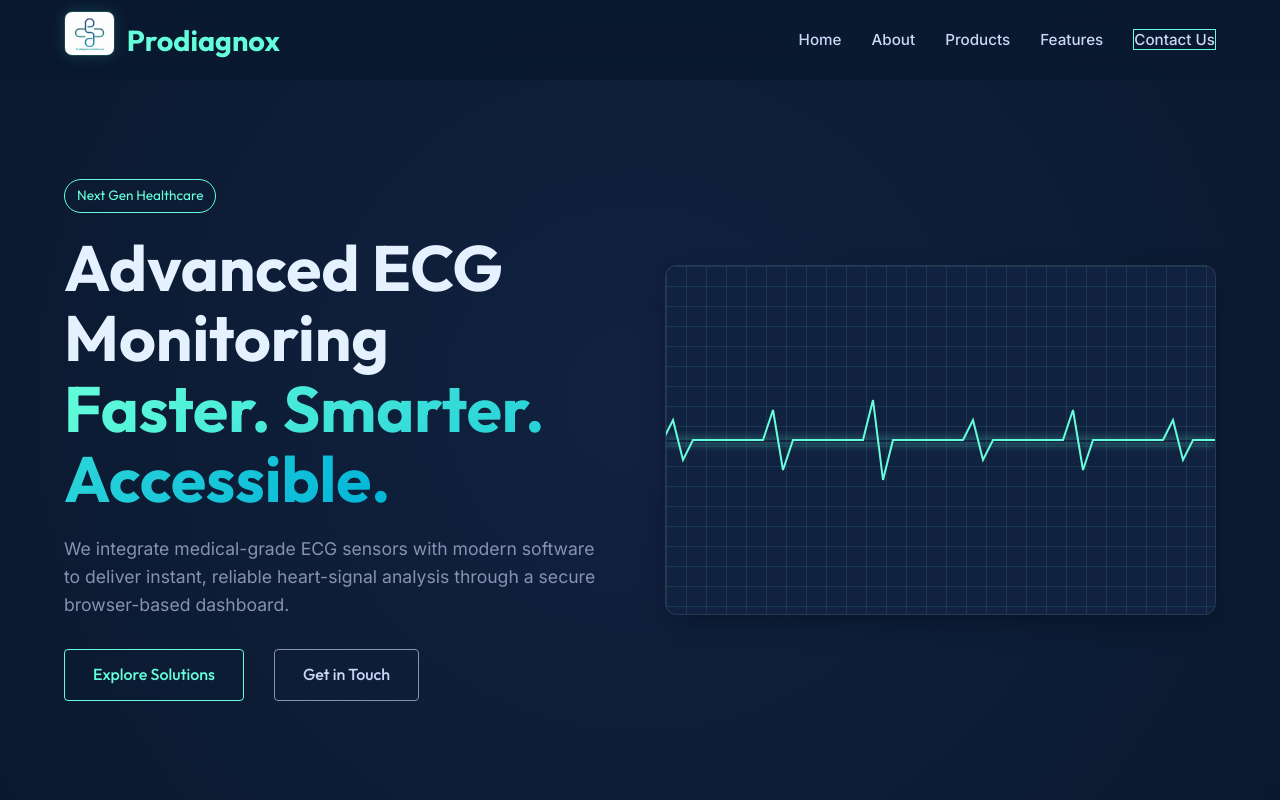
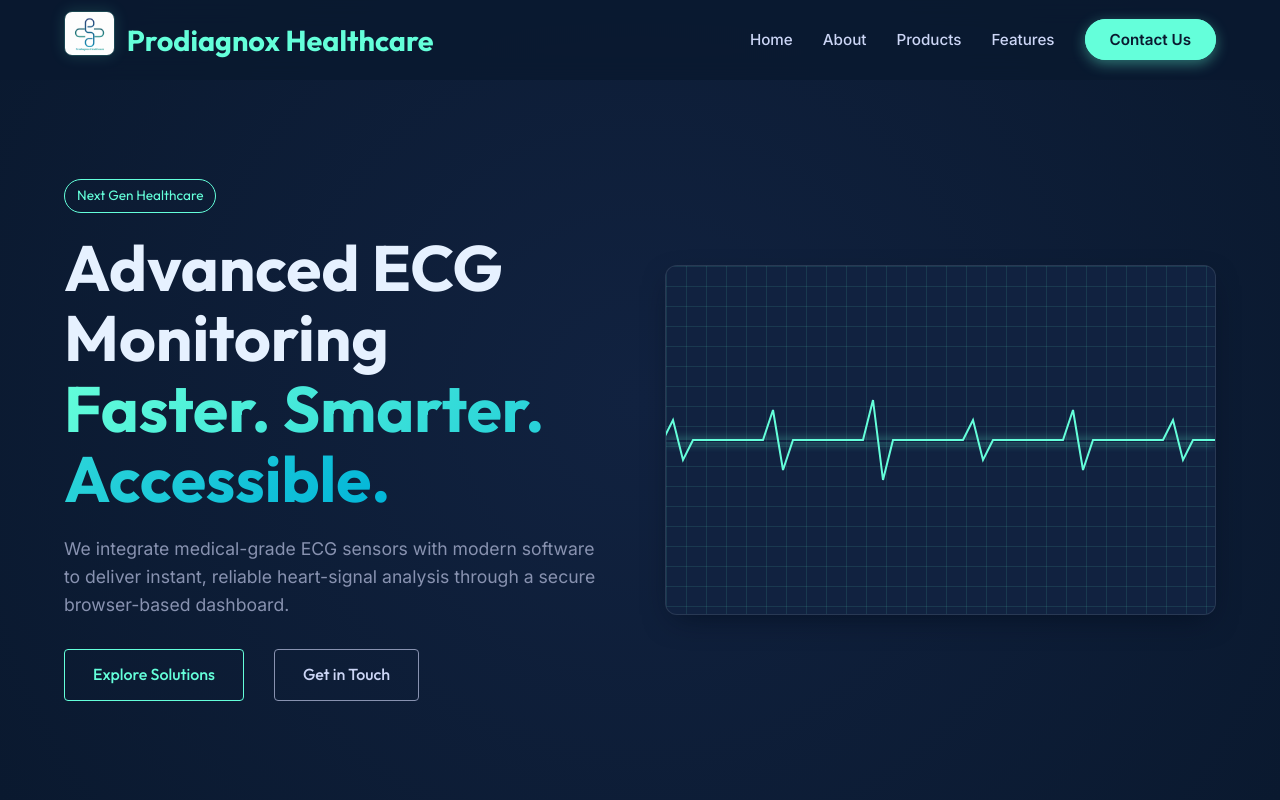
Before and after one commit to santhosh-07-sandy/Company_website, a plain HTML site: page index.html in a window 1280 px wide. Shown: the top 800 px of the page. Drawn offline with Linux system fonts and the light colour scheme.

Commit message:
Nav bar update

```diff
--- a/index.html
+++ b/index.html
@@ -35,7 +35,7 @@
         <div class="container nav-container">
             <a href="#" class="logo">
                 <span class="logo-icon"><img src="logo.jpg" alt="Prodiagnox Logo" class="logo-img"></span>
-                Prodiagnox
+                Prodiagnox Healthcare
             </a>
             <div class="nav-toggle" id="mobile-menu">
                 <span class="bar"></span>
--- a/style.css
+++ b/style.css
@@ -170,7 +170,7 @@ ul {
 
 .nav-menu {
     display: flex;
-    gap: 30px;
+    gap: clamp(20px, 3vw, 30px);
     align-items: center;
 }
 
@@ -178,10 +178,53 @@ ul {
     font-size: 0.95rem;
     color: var(--text-main);
     font-weight: 500;
+    position: relative;
+    padding-bottom: 5px;
+}
+
+.nav-link::after {
+    content: '';
+    position: absolute;
+    width: 0;
+    height: 2px;
+    bottom: 0;
+    left: 0;
+    background-color: var(--primary);
+    transition: width 0.3s ease-in-out;
 }
 
 .nav-link:hover {
     color: var(--primary);
+}
+
+.nav-link:hover::after {
+    width: 100%;
+}
+
+
+/* Special styling for the Contact Us button in Nav */
+.nav-link.btn-primary {
+    background-color: var(--primary);
+    color: var(--bg-dark);
+    border: 1px solid var(--primary);
+    padding: 10px 24px;
+    font-weight: 600;
+    border-radius: 30px;
+    /* Pill shape for modern look */
+    box-shadow: 0 4px 14px rgba(100, 255, 218, 0.4);
+    /* Glow effect */
+    transition: all 0.3s ease;
+}
+
+.nav-link.btn-primary:hover {
+    background-color: transparent;
+    color: var(--primary);
+    box-shadow: 0 6px 20px rgba(100, 255, 218, 0.6);
+    transform: translateY(-2px);
+}
+
+.nav-link.btn-primary::after {
+    display: none;
 }
 
 .nav-toggle {
@@ -693,8 +736,20 @@ ul {
 
     .nav-link {
         font-size: 1.5rem;
-        margin: 20px 0;
-        display: block;
+        margin: 15px 0;
+        display: inline-block;
+        padding-bottom: 5px;
+    }
+
+    /* Adjust underline for mobile to be centered appropriately if needed, or keep standard */
+    .nav-link::after {
+        left: 50%;
+        transform: translateX(-50%);
+    }
+
+    .nav-link:hover::after {
+        width: 50%;
+        /* Smaller underline on mobile for aesthetics */
     }
 
     .hero {
```
